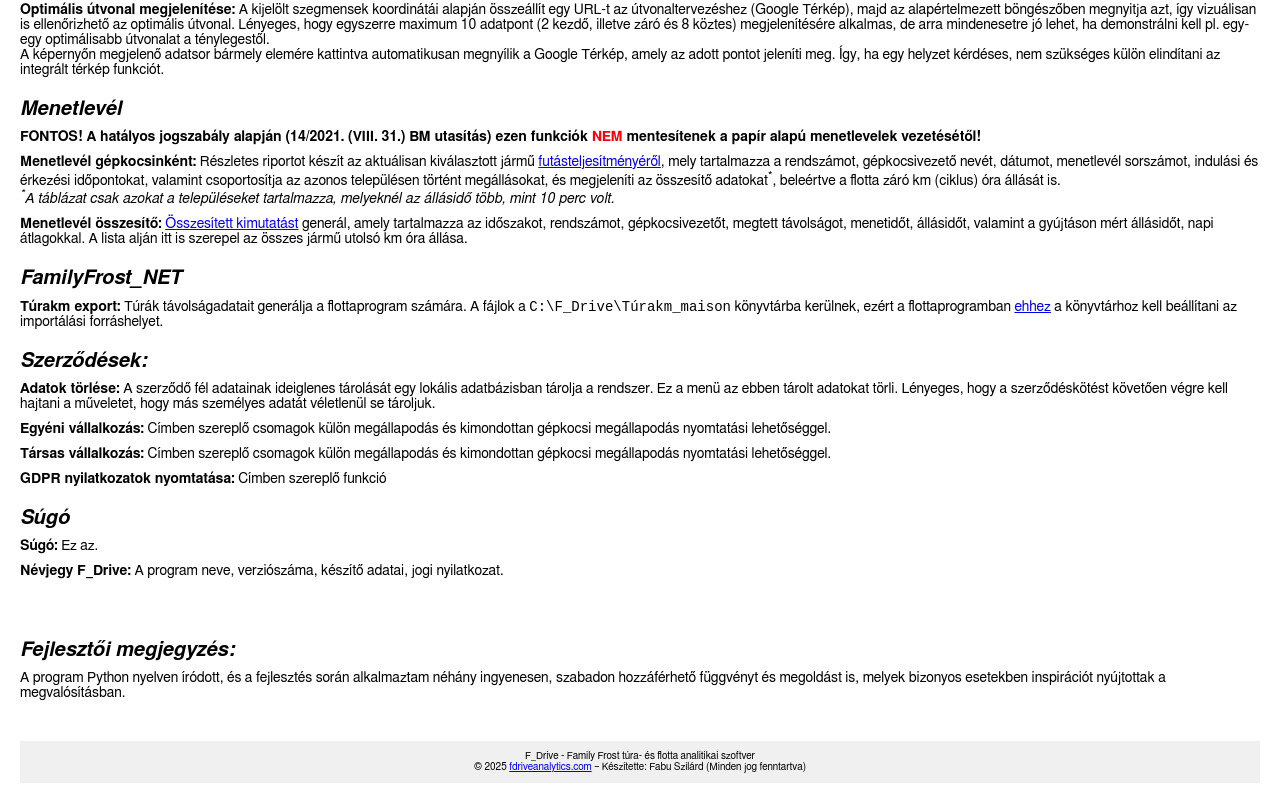
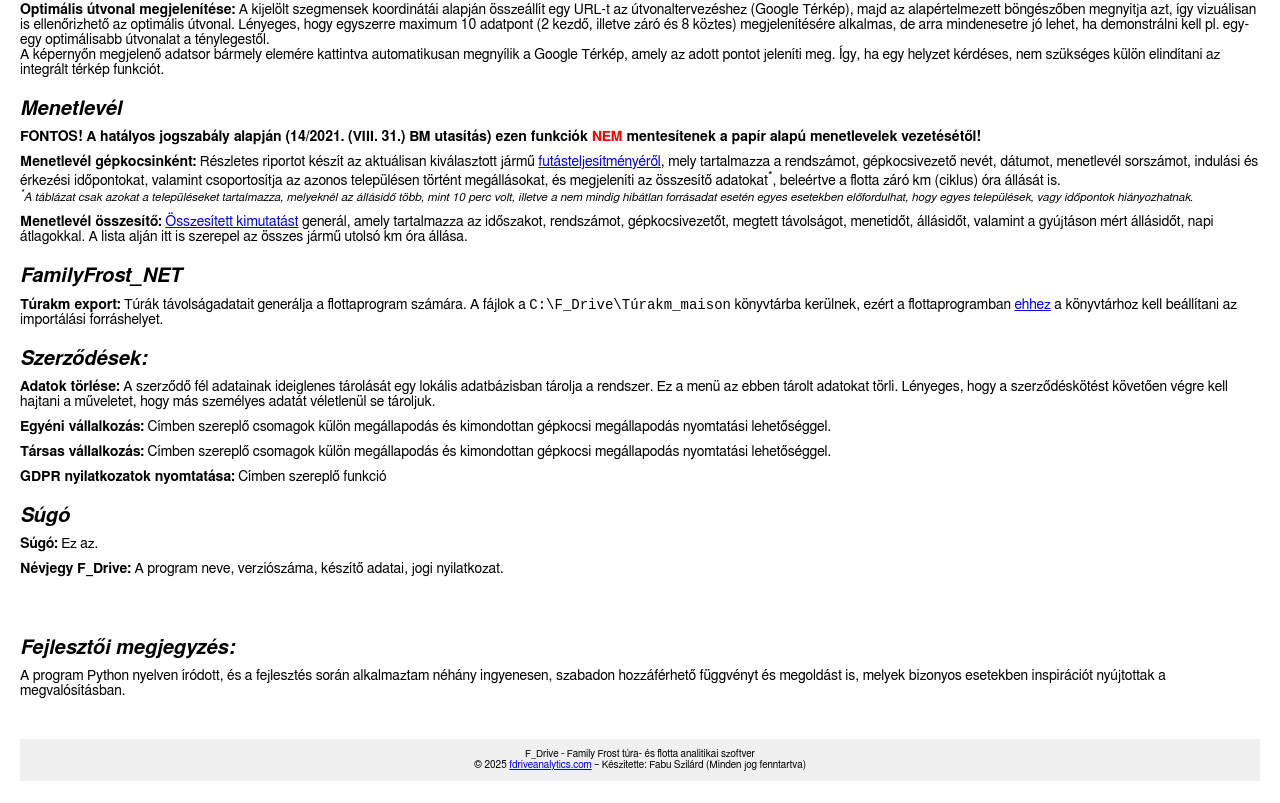
Before and after one commit to szilard-f/F_Drive, a plain HTML site: page ffrost/help.html in a window 1280 px wide. Shown: the part 1942-2745 px from the top of the page. Drawn offline with Linux system fonts and the light colour scheme.

Commit message:
Update help.html

```diff
--- a/ffrost/help.html
+++ b/ffrost/help.html
@@ -287,7 +287,7 @@
 
 
   <p>
-    <strong>Menetlevél gépkocsinként:</strong>  Részletes riportot készít az aktuálisan kiválasztott jármű <a href="fdrive/pic/menetlevél.jpg" target="_blank"> futásteljesítményéről</a>, mely tartalmazza a rendszámot, gépkocsivezető nevét, dátumot, menetlevél sorszámot, indulási és érkezési időpontokat, valamint csoportosítja az azonos településen történt megállásokat, és megjeleníti az összesítő adatokat<sup>*</sup>, beleértve a flotta záró km (ciklus) óra állását is. <br><em><sup>*</sup>A táblázat csak azokat a településeket tartalmazza, melyeknél az állásidő több, mint 10 perc volt.
+    <strong>Menetlevél gépkocsinként:</strong>  Részletes riportot készít az aktuálisan kiválasztott jármű <a href="fdrive/pic/menetlevél.jpg" target="_blank"> futásteljesítményéről</a>, mely tartalmazza a rendszámot, gépkocsivezető nevét, dátumot, menetlevél sorszámot, indulási és érkezési időpontokat, valamint csoportosítja az azonos településen történt megállásokat, és megjeleníti az összesítő adatokat<sup>*</sup>, beleértve a flotta záró km (ciklus) óra állását is. <br><small><em><sup>*</sup>A táblázat csak azokat a településeket tartalmazza, melyeknél az állásidő több, mint 10 perc volt, illetve a nem mindig hibátlan forrásadat esetén egyes esetekben előfordulhat, hogy egyes települések, vagy időpontok hiányozhatnak.
 </em></p>
 
   </p>
```
